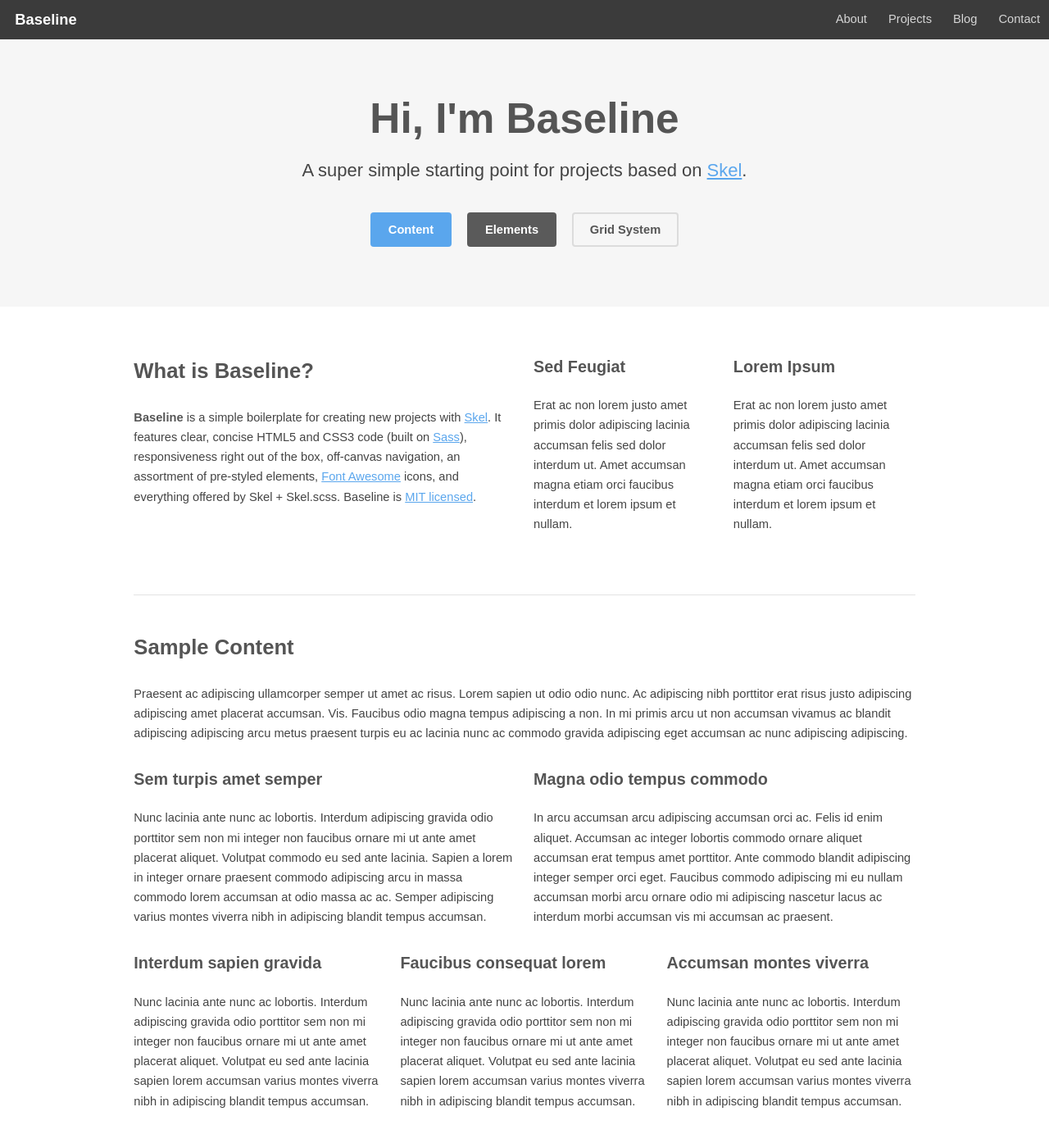
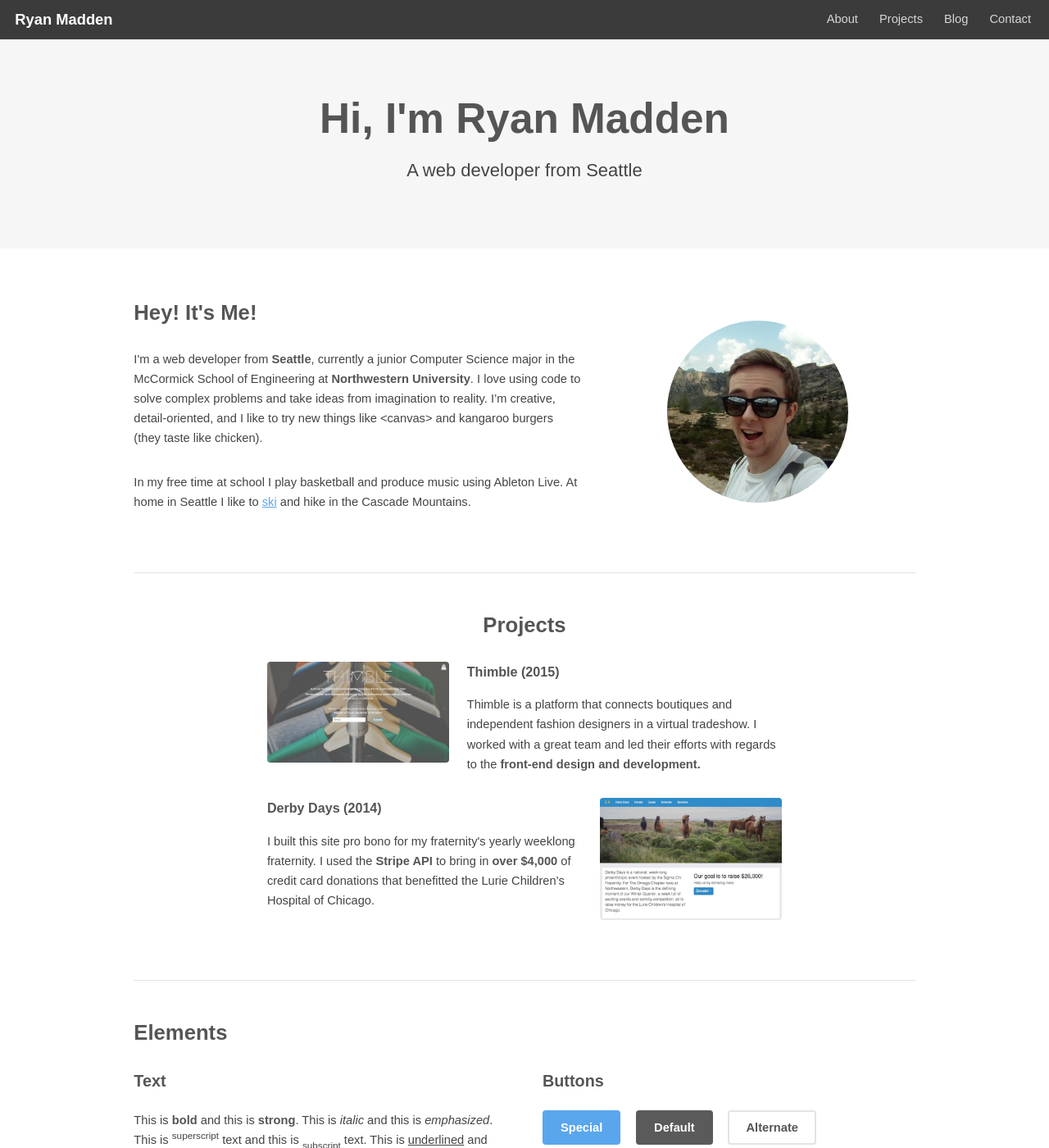
Before and after one commit to ryanmadden/ryanmadden.github.io, a Jekyll site: the page index.html, which Jekyll copies as it is, in a window 1280 px wide and 1400 px high. Shown: the whole window at 82% size. Built offline with Jekyll 4.4.1, drawn with Linux system fonts in a browser that asks for light colours.

Commit message:
Style about and project sections

```diff
--- a/css/main.scss
+++ b/css/main.scss
@@ -17,10 +17,10 @@
 	));
 
 	@include skel-min-breakpoints((
-		xlarge: '(min-width: 1281px)',
-		large: '(min-width: 981px)',
-		medium: '(min-width: 737px)',
-		small: '(min-width: 481px)',
+		xlarge: '(min-width: 1280px)',
+		large: '(min-width: 980px)',
+		medium: '(min-width: 736px)',
+		small: '(min-width: 480px)',
 		xsmall: '(min-width: 0px)'
 	));
 
--- a/index.html
+++ b/index.html
@@ -11,37 +11,37 @@
 
 	<!-- Header -->
 	<header id="header">
-		<h1><a href="#">Baseline</a></h1>
-		<a href="#" class="not-xsmall">About</a>
-		<a href="#" class="not-xsmall">Projects</a>
-		<a href="#" class="not-xsmall">Blog</a>
-		<a href="#" class="not-xsmall">Contact</a>
-		<a href="#nav" class="only-xsmall">Menu</a>
+		<h1><a href="#">Ryan Madden</a></h1>
+		<a href="#" class="not-xsmall nav-link">About</a>
+		<a href="#" class="not-xsmall nav-link">Projects</a>
+		<a href="#" class="not-xsmall nav-link">Blog</a>
+		<a href="#" class="not-xsmall nav-link">Contact</a>
+		<a href="#nav" class="only-xsmall nav-menu">Menu</a>
 	</header>
 
 	<!-- Nav -->
 	<nav id="nav">
 		<ul class="links">
-			<li><a href="#top">Top</a></li>
-			<li><a href="#content">Content</a></li>
-			<li><a href="#elements">Elements</a></li>
-			<li><a href="#grid">Grid System</a></li>
+			<li><a href="#about">About</a></li>
+			<li><a href="#projects">Projects</a></li>
+			<li><a href="#blog">Blog</a></li>
+			<li><a href="#contact">Contact</a></li>
 		</ul>
-		<ul class="actions vertical">
+		<!-- <ul class="actions vertical">
 			<li><a href="http://skel.io" class="button special fit">Download</a></li>
 			<li><a href="http://skel.io" class="button fit">Documentation</a></li>
-		</ul>
+		</ul> -->
 	</nav>
 
 	<!-- Banner -->
 	<section id="banner">
-		<h2>Hi, I'm Baseline</h2>
-		<p>A super simple starting point for projects based on <a href="http://skel.io">Skel</a>.</p>
-		<ul class="actions">
+		<h2>Hi, I'm Ryan Madden</h2>
+		<p>A web developer from Seattle</p>
+		<!-- <ul class="actions">
 			<li><a href="#content" class="button special">Content</a></li>
 			<li><a href="#elements" class="button">Elements</a></li>
 			<li><a href="#grid" class="button alt">Grid System</a></li>
-		</ul>
+		</ul> -->
 	</section>
 
 	<!-- Main -->
@@ -49,46 +49,41 @@
 
 		<!-- Intro -->
 		<div class="row">
-			<section class="6u 12u$(medium)">
-				<h2>What is Baseline?</h2>
-				<p><strong>Baseline</strong> is a simple boilerplate for creating new projects with <a href="http://skel.io">Skel</a>. It features clear, concise HTML5 and CSS3 code (built on <a href="http://sass-lang.com">Sass</a>), responsiveness right out of the box, off-canvas navigation, an assortment of pre-styled elements, <a href="http://fontawesome.io">Font Awesome</a> icons, and everything offered by Skel + Skel.scss. Baseline is <a href="http://skel.io/license">MIT licensed</a>.</p>
+			<section class="-1u 3u$ 4u$(medium) -4u(small) 4u$(small) not-medium not-large not-xlarge">
+				<span class="image fit img-profile img-circle"><img src="img/headshot.jpg" alt="" /></span>
 			</section>
-			<section class="3u 6u(medium) 12u$(small)">
-				<h3>Sed Feugiat</h3>
-				<p>Erat ac non lorem justo amet primis dolor adipiscing lacinia accumsan felis sed dolor interdum ut. Amet accumsan magna etiam orci faucibus interdum et lorem ipsum et nullam.</p>
+			<section class="7u 8u(medium) 12u$(small)">
+				<h2>Hey! It's Me!</h2>
+				<p>I'm a web developer from <strong>Seattle</strong>, currently a junior Computer Science major in the McCormick School of Engineering at <strong>Northwestern University</strong>. I love using code to solve complex problems and take ideas from imagination to reality. I’m creative, detail-oriented, and I like to try new things like &lt;canvas&gt; and kangaroo burgers (they taste like chicken).</p>
+				<p>In my free time at school I play basketball and produce music using Ableton Live. At home in Seattle I like to <a href="https://vimeo.com/60724095" target="_blank">ski</a> and hike in the Cascade Mountains.</p>
 			</section>
-			<section class="3u$ 6u$(medium) 12u$(small)">
-				<h3>Lorem Ipsum</h3>
-				<p>Erat ac non lorem justo amet primis dolor adipiscing lacinia accumsan felis sed dolor interdum ut. Amet accumsan magna etiam orci faucibus interdum et lorem ipsum et nullam.</p>
+			<section class="-1u 3u$ 4u$(medium) -4u(small) 4u$(small) not-small not-xsmall">
+				<span class="image fit img-profile img-circle"><img src="img/headshot.jpg" alt="" /></span>
 			</section>
 		</div>
 
 		<hr class="major" />
 
-		<!-- Content -->
-		<h2 id="content">Sample Content</h2>
-		<p>Praesent ac adipiscing ullamcorper semper ut amet ac risus. Lorem sapien ut odio odio nunc. Ac adipiscing nibh porttitor erat risus justo adipiscing adipiscing amet placerat accumsan. Vis. Faucibus odio magna tempus adipiscing a non. In mi primis arcu ut non accumsan vivamus ac blandit adipiscing adipiscing arcu metus praesent turpis eu ac lacinia nunc ac commodo gravida adipiscing eget accumsan ac nunc adipiscing adipiscing.</p>
+		<h2 class="align-center">Projects</h2>
 		<div class="row">
-			<div class="6u 12u$(small)">
-				<h3>Sem turpis amet semper</h3>
-				<p>Nunc lacinia ante nunc ac lobortis. Interdum adipiscing gravida odio porttitor sem non mi integer non faucibus ornare mi ut ante amet placerat aliquet. Volutpat commodo eu sed ante lacinia. Sapien a lorem in integer ornare praesent commodo adipiscing arcu in massa commodo lorem accumsan at odio massa ac ac. Semper adipiscing varius montes viverra nibh in adipiscing blandit tempus accumsan.</p>
+			<div class="-2u 3u -1u(medium) 4u(medium) -1u(small) 10u$(small) 12u$(xsmall)">
+				<span class="image fit"><img src="img/thimble.jpg" alt=""></span>
 			</div>
-			<div class="6u$ 12u$(small)">
-				<h3>Magna odio tempus commodo</h3>
-				<p>In arcu accumsan arcu adipiscing accumsan orci ac. Felis id enim aliquet. Accumsan ac integer lobortis commodo ornare aliquet accumsan erat tempus amet porttitor. Ante commodo blandit adipiscing integer semper orci eget. Faucibus commodo adipiscing mi eu nullam accumsan morbi arcu ornare odio mi adipiscing nascetur lacus ac interdum morbi accumsan vis mi accumsan ac praesent.</p>
+			<div class="5u$ 6u$(medium) 12u$(small) 12u$(xsmall)">
+				<h4>Thimble (2015)</h4>
+				<p>Thimble is a platform that connects boutiques and independent fashion designers in a virtual tradeshow. I worked with a great team and led their efforts with regards to the <strong>front-end design and development.</strong></p>
 			</div>
-			<!-- Break -->
-			<div class="4u 12u$(medium)">
-				<h3>Interdum sapien gravida</h3>
-				<p>Nunc lacinia ante nunc ac lobortis. Interdum adipiscing gravida odio porttitor sem non mi integer non faucibus ornare mi ut ante amet placerat aliquet. Volutpat eu sed ante lacinia sapien lorem accumsan varius montes viverra nibh in adipiscing blandit tempus accumsan.</p>
+		</div>
+		<div class="row">
+			<div class="-1u(small) 10u$(small) 12u$(xsmall) not-medium not-large not-xlarge">
+				<span class="image fit"><img src="img/derbydays.jpg" alt=""></span>
 			</div>
-			<div class="4u 12u$(medium)">
-				<h3>Faucibus consequat lorem</h3>
-				<p>Nunc lacinia ante nunc ac lobortis. Interdum adipiscing gravida odio porttitor sem non mi integer non faucibus ornare mi ut ante amet placerat aliquet. Volutpat eu sed ante lacinia sapien lorem accumsan varius montes viverra nibh in adipiscing blandit tempus accumsan.</p>
+			<div class="-2u 5u -1u(medium) 6u(medium) 12u$(small) 12u$(xsmall)">
+				<h4>Derby Days (2014)</h4>
+				<p>I built this site pro bono for my fraternity's yearly weeklong fraternity. I used the <strong>Stripe API</strong> to bring in <strong>over $4,000</strong> of credit card donations that benefitted the Lurie Children's Hospital of Chicago.</p>
 			</div>
-			<div class="4u$ 12u$(medium)">
-				<h3>Accumsan montes viverra</h3>
-				<p>Nunc lacinia ante nunc ac lobortis. Interdum adipiscing gravida odio porttitor sem non mi integer non faucibus ornare mi ut ante amet placerat aliquet. Volutpat eu sed ante lacinia sapien lorem accumsan varius montes viverra nibh in adipiscing blandit tempus accumsan.</p>
+			<div class="3u$ 4u$(medium) not-small not-xsmall">
+				<span class="image fit"><img src="img/derbydays.jpg" alt=""></span>
 			</div>
 		</div>
 
--- a/sass/components/_image.scss
+++ b/sass/components/_image.scss
@@ -57,4 +57,16 @@
 				width: 100%;
 			}
 		}
+
+		&.img-circle {
+			border-radius: 50%;
+
+			img {
+				border-radius: 50%;
+			}
+		}
+
+		&.img-profile {
+			margin-top: 2em;
+		}
 	}
--- a/sass/layout/_header.scss
+++ b/sass/layout/_header.scss
@@ -69,6 +69,10 @@
 				padding-right: 1.25em;
 			}
 
+			&:nth-last-child(2) {
+				padding-right: 1.5em;
+			}
+
 			@include breakpoint(small) {
 				padding: 0 0.5em;
 
```
Also changed, not shown: img/derbydays.jpg (added), img/headshot.jpg (added), img/thimble.jpg (added).
